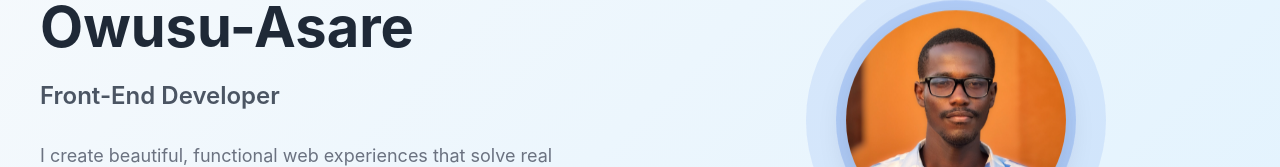
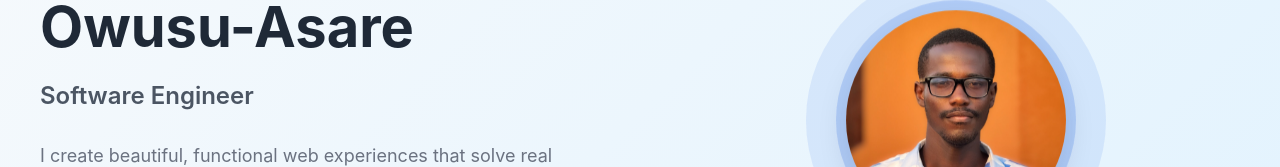
Before and after one commit to showmandem/portfolio, a React (Vite) app: page / in a window 1280 px wide. Shown: the part 290-457 px from the top of the page. Built offline with nearby package versions, Linux system fonts and the light colour scheme.

Commit message:
changes on the home page

```diff
--- a/src/components/Hero.jsx
+++ b/src/components/Hero.jsx
@@ -15,7 +15,7 @@ function Hero() {
           <h1 className="hero-title">
             {`Hi, I'm Derrick Owusu-Asare`}
           </h1>
-          <p className="hero-subtitle">Front-End Developer</p>
+          <p className="hero-subtitle">Software Engineer</p>
           <p className="hero-description">
             I create beautiful, functional web experiences that solve real problems
             and delight users. Passionate about clean code and elegant design.
```
